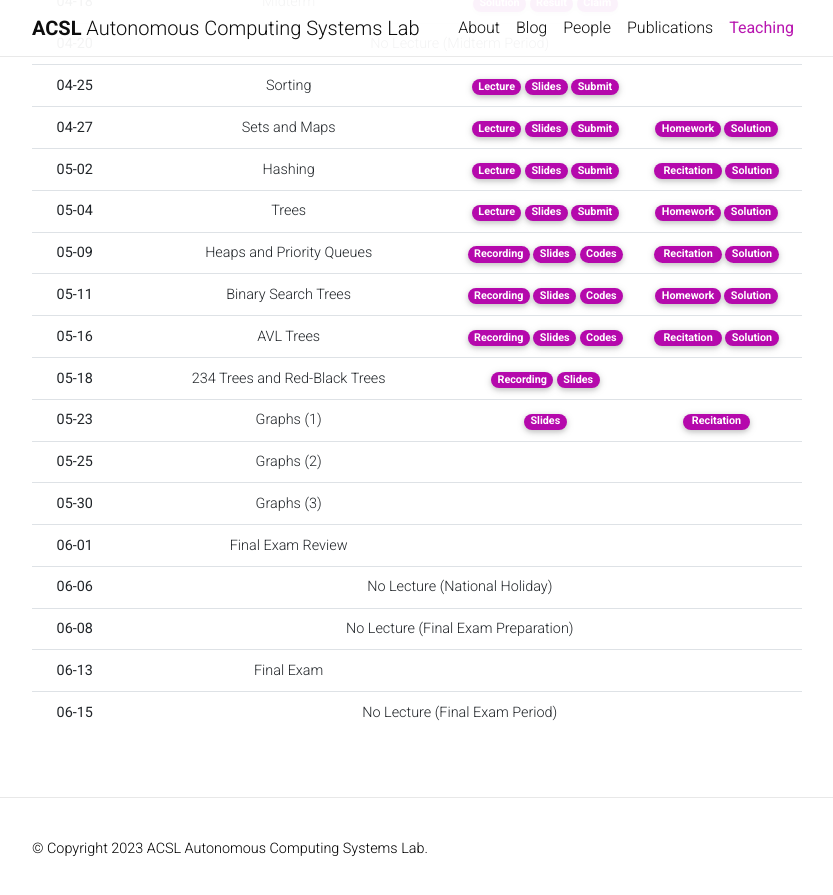
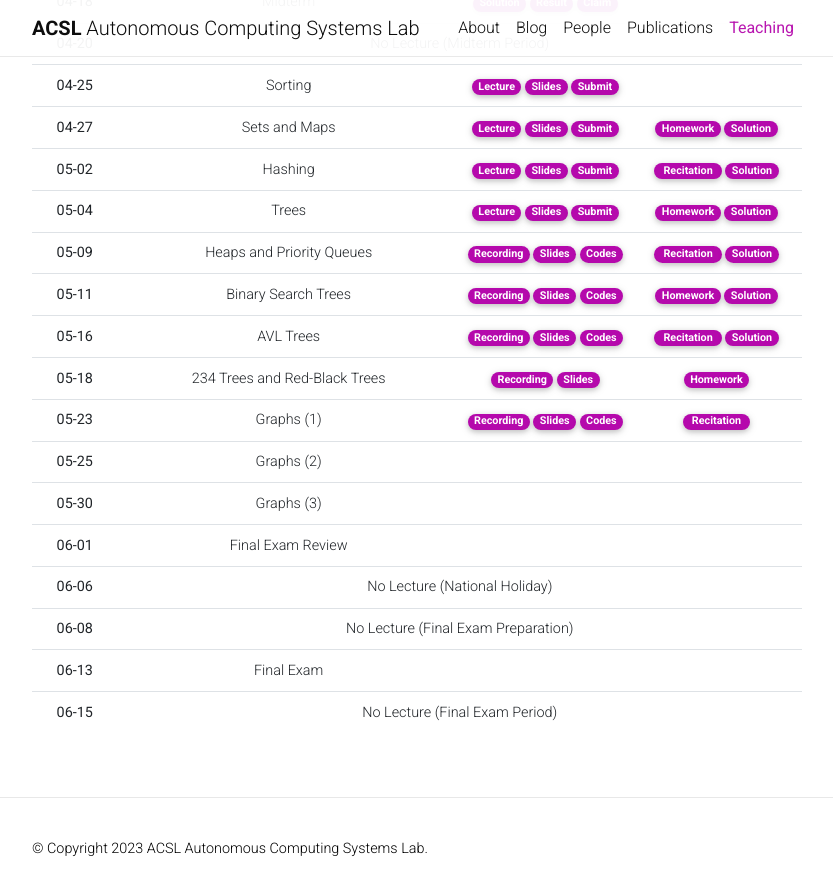
Before and after one commit to Uehwan/Uehwan.github.io, a Jekyll site: the page built from _teaching/datastruct23sp.md, in a window 1280 px wide and 900 px high, scrolled down 1742 px. Shown: the top 895 px of the window, without its empty margins (223-1056 px from the left). Built offline with Jekyll 4.4.1, drawn with Linux system fonts in a browser that asks for light colours; nearby versions of some CDN libraries; comment, search, counter and statistics services are not loaded; a style sheet for code colours, icons or effects is not loaded.

Commit message:
23-05-23-post

```diff
--- a/_teaching/datastruct23sp.md
+++ b/_teaching/datastruct23sp.md
@@ -337,17 +337,17 @@ This course deals with the fundamentals of data structures; the very foundation
         <!--a href="https://colab.research.google.com/drive/1Dg6gmCcntKibeZ5ahHVhRd10PimNvh5J?usp=sharing" target="_blank" class="badge badge-pill" style="background-color:#B509AC;">Codes</a-->
       </td>
       <td>
-        <!--a href="https://colab.research.google.com/drive/1gRNMsgBKA2hXzE6bEDwtpcdjbgxCc6t1?usp=sharing" target="_blank" class="badge badge-pill" style="background-color:#B509AC;">Homework</a-->
-        <!--a href="https://colab.research.google.com/drive/1gRNMsgBKA2hXzE6bEDwtpcdjbgxCc6t1?usp=sharing" target="_blank" class="badge badge-pill" style="background-color:#B509AC;">Solution</a-->
+        <a href="https://colab.research.google.com/drive/1l6UdPljozt4ryIQgAxXKpHaShvQCu31u?usp=sharing" target="_blank" class="badge badge-pill" style="background-color:#B509AC;">Homework</a>
+        <!--a href="https://colab.research.google.com/drive/15TSj6TrvaAWQLUHDLvJNBL23WqNXvEaE?usp=sharing" target="_blank" class="badge badge-pill" style="background-color:#B509AC;">Solution</a-->
       </td>
     </tr>
     <tr>
       <th scope="row">05-23</th>
       <td>Graphs (1)</td>
       <td>
-        <!--a href="https://youtu.be/8ays_br3kLk" target="_blank" class="badge badge-pill" style="background-color:#B509AC;">Recording</a-->
+        <a href="https://youtu.be/bQo9I5-GsEs" target="_blank" class="badge badge-pill" style="background-color:#B509AC;">Recording</a>
         <a href="https://docs.google.com/presentation/d/1bi1TszVz4xdNFI-S_pWi3QXV9dGEaL0NMJAsqI8PD8k/edit?usp=sharing" target="_blank" class="badge badge-pill" style="background-color:#B509AC;">Slides</a>
-        <!--a href="https://colab.research.google.com/drive/13PJ7olmLtC1ezn8K4I34cpxLw1HzIzHj?usp=sharing" target="_blank" class="badge badge-pill" style="background-color:#B509AC;">Codes</a-->
+        <a href="https://colab.research.google.com/drive/13PJ7olmLtC1ezn8K4I34cpxLw1HzIzHj?usp=sharing" target="_blank" class="badge badge-pill" style="background-color:#B509AC;">Codes</a>
       </td>
       <td>
         <a href="https://docs.google.com/presentation/d/1dPI5YK0qh5-YCJkrhU74pc30fzts8b-NS_UFFk3EmHQ/edit?usp=sharing" target="_blank" class="badge badge-pill" style="background-color:#B509AC;">&nbsp;Recitation&nbsp;</a>
```
